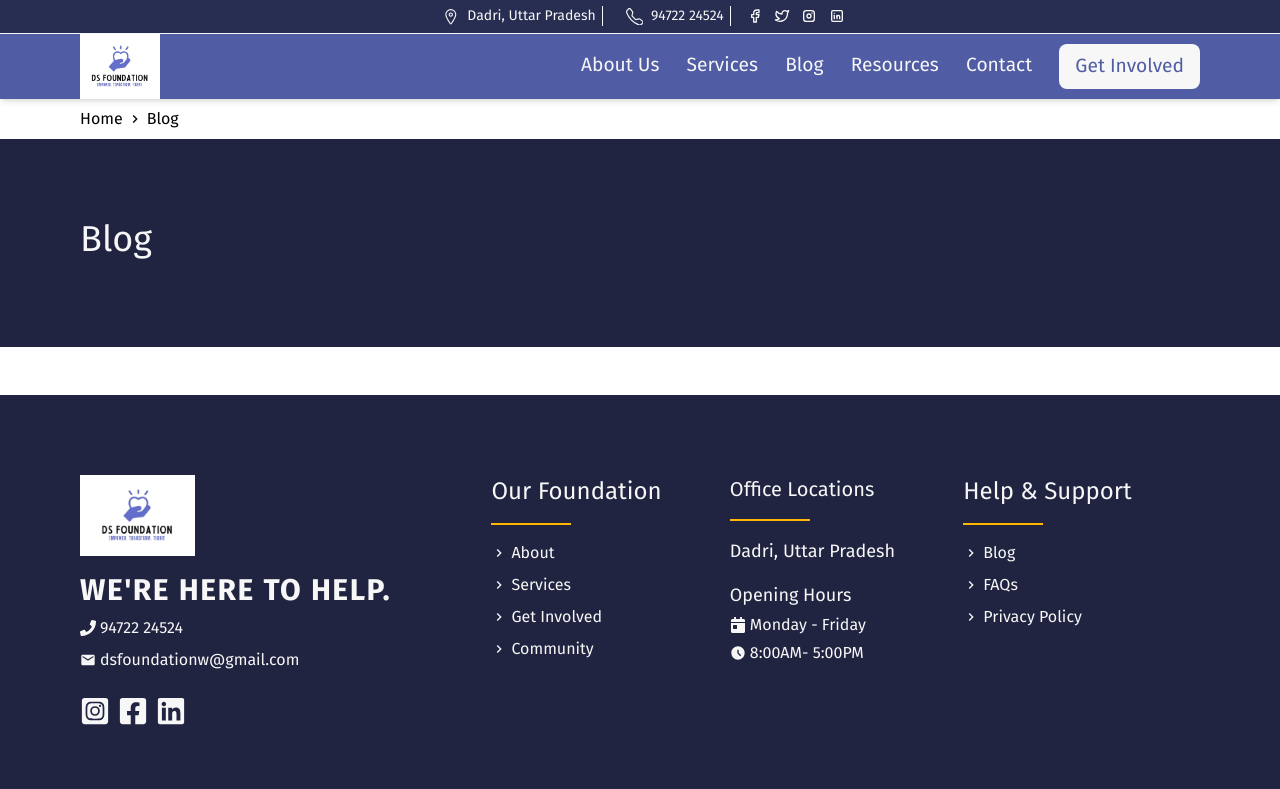
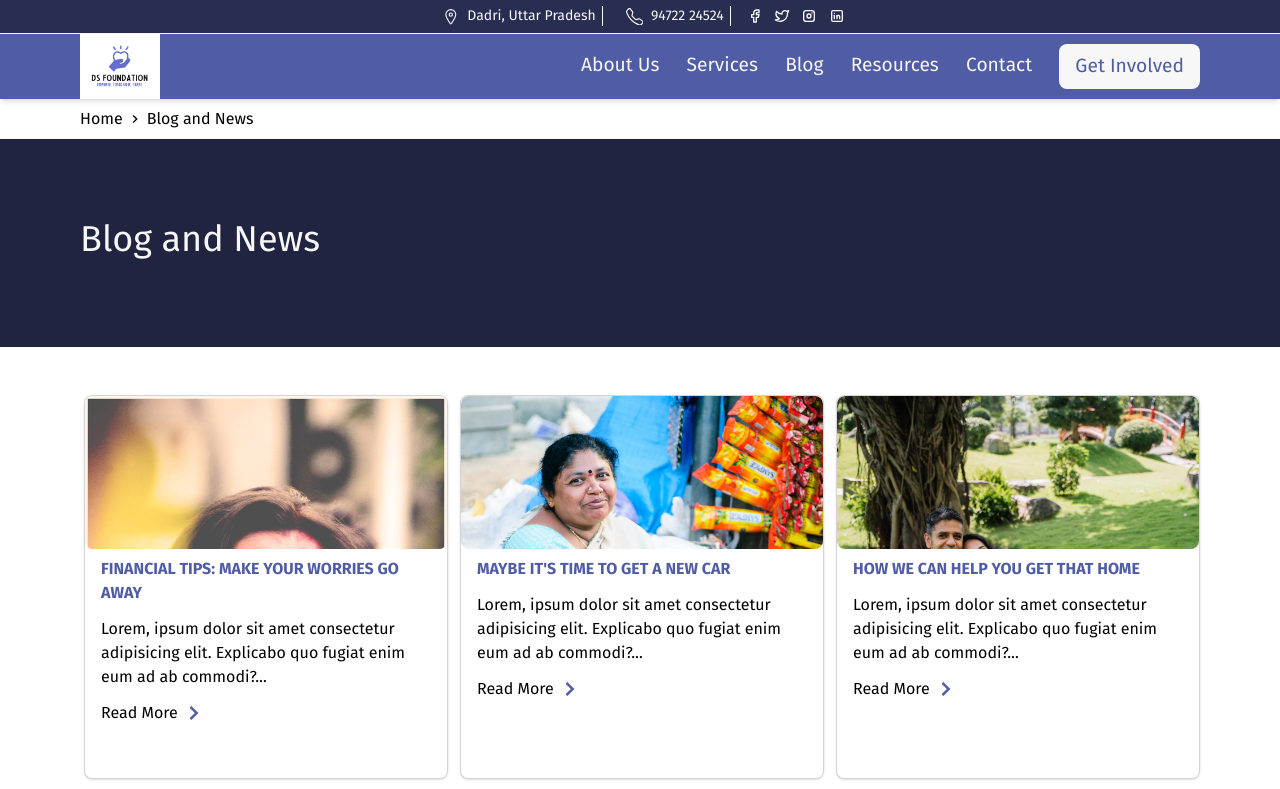
Before and after one commit to PromiseUdo/DCFoundation, a Next.js app: page /blog in a window 1280 px wide. Shown: the top 789 px of the page. Built offline with nearby package versions, Linux system fonts and the light colour scheme; what tailwindcss-text-fill would draw is missing.

Commit message:
services

```diff
--- a/app/blog/components/BreadCrumb.jsx
+++ b/app/blog/components/BreadCrumb.jsx
@@ -9,7 +9,7 @@ const BreadCrumb = () => {
         <div className="flex items-center gap-1">
           <span>Home</span>
           <MdChevronRight />
-          <span>Blog</span>
+          <span>Blog and News</span>
         </div>
       </Container>
     </div>
--- a/app/blog/components/PageBanner.jsx
+++ b/app/blog/components/PageBanner.jsx
@@ -9,7 +9,7 @@ const PageBanner = () => {
           className="w-full
         "
         >
-          <h1 className="text-[#f7f7f7] text-4xl">Blog</h1>
+          <h1 className="text-[#f7f7f7] text-4xl">Blog and News</h1>
         </div>
       </Container>
     </section>
--- /dev/null
+++ b/app/blog/components/PageContent.jsx
@@ -0,0 +1,76 @@
+import React from "react";
+import Container from "../../components/Container";
+
+import PostCard from "./PostCard";
+const posts = [
+  {
+    title: "FINANCIAL TIPS: make your worries go away",
+    image: "/post1.jpg",
+    snippet:
+      "Lorem, ipsum dolor sit amet consectetur adipisicing elit. Explicabo quo fugiat enim eum ad ab commodi?...",
+    url: "/",
+  },
+  {
+    title: "maybe it's time to get a new car",
+    image: "/post2.jpg",
+    snippet:
+      "Lorem, ipsum dolor sit amet consectetur adipisicing elit. Explicabo quo fugiat enim eum ad ab commodi?...",
+    url: "/",
+  },
+  {
+    title: "how we can help you get that home",
+    image: "/post3.jpg",
+    snippet:
+      "Lorem, ipsum dolor sit amet consectetur adipisicing elit.  Explicabo quo fugiat enim eum ad ab commodi?...",
+    url: "/",
+  },
+  {
+    title: "how we can help you get that home",
+    image: "/post3.jpg",
+    snippet:
+      "Lorem, ipsum dolor sit amet consectetur adipisicing elit.  Explicabo quo fugiat enim eum ad ab commodi?...",
+    url: "/",
+  },
+  {
+    title: "how we can help you get that home",
+    image: "/post3.jpg",
+    snippet:
+      "Lorem, ipsum dolor sit amet consectetur adipisicing elit.  Explicabo quo fugiat enim eum ad ab commodi?...",
+    url: "/",
+  },
+  {
+    title: "how we can help you get that home",
+    image: "/post3.jpg",
+    snippet:
+      "Lorem, ipsum dolor sit amet consectetur adipisicing elit.  Explicabo quo fugiat enim eum ad ab commodi?...",
+    url: "/",
+  },
+];
+
+const PageContent = () => {
+  return (
+    <div className="w-full mb-12">
+      <Container>
+        <div className="w-full  grid grid-cols-8">
+          {/* <div className="hidden md:block border-r border-gray-400  pr-1 col-span-2 h-full w-full py-4 px-2">
+            <h3 className="text-3xl font-semibold mb-6 ">Our latest posts</h3>
+          </div> */}
+
+          <div className="md:pl-1 col-span-8  grid grid-cols-1  md:grid-cols-2 lg:grid-cols-3 2xl:grid-cols-4 gap-3 h-full w-full ">
+            {posts.map((post, idx) => (
+              <PostCard
+                key={idx}
+                title={post.title}
+                image={post.image}
+                url={post.url}
+                snippet={post.snippet}
+              />
+            ))}
+          </div>
+        </div>
+      </Container>
+    </div>
+  );
+};
+
+export default PageContent;
--- /dev/null
+++ b/app/blog/components/PostCard.jsx
@@ -0,0 +1,41 @@
+import Image from "next/image";
+import Link from "next/link";
+import React from "react";
+import { FaChevronRight } from "react-icons/fa";
+
+const PostCard = ({ image, title, snippet, url }) => {
+  return (
+    <div className="bg-[#fff] shadow  hover:shadow-lg overflow-hidden  rounded-lg h-[24rem] w-full border border-[#d5d5d5] cursor-pointer transition-all duration-100">
+      <div
+        className="aspect-square h-[40%] w-full relative"
+        // style={{
+        //   background: `url('${image}')`,
+        //   backgroundSize: "cover",
+        //   backgroundPosition: "top",
+        //   backgroundRepeat: "no-repeat",
+        // }}
+      >
+        <Image
+          src={image}
+          alt="image post"
+          fill
+          objectFit="cover"
+          className="rounded-lg"
+          objectPosition="top"
+        />
+      </div>
+      <div className="w-full  px-4 py-2 flex flex-col gap-3">
+        <h3 className="uppercase text-[#505ca4] font-semibold">{title}</h3>
+        <p className="text-sm md:text-base">{snippet}</p>
+        <Link className="flex items-center gap-2" href={url}>
+          <span className="text-sm md:text-base font-light hover:text-[#505ca4] hover:underline">
+            Read More
+          </span>{" "}
+          <FaChevronRight color="#505ca4" />
+        </Link>
+      </div>
+    </div>
+  );
+};
+
+export default PostCard;
--- a/app/blog/page.jsx
+++ b/app/blog/page.jsx
@@ -1,12 +1,13 @@
 import React from "react";
 import BreadCrumb from "./components/BreadCrumb";
 import PageBanner from "./components/PageBanner";
-
+import PageContent from "./components/PageContent";
 const page = () => {
   return (
     <>
       <BreadCrumb />
       <PageBanner />
+      <PageContent />
     </>
   );
 };
--- a/app/components/PostCard.jsx
+++ b/app/components/PostCard.jsx
@@ -19,7 +19,7 @@ const PostCard = ({ image, title, snippet, url }) => {
         <p className="text-sm md:text-base">{snippet}</p>
         <Link className="flex items-center gap-2" href={url}>
           <span className="text-sm md:text-base font-light hover:text-[#505ca4] hover:underline">
-            Read Mores
+            Read More
           </span>{" "}
           <FaChevronRight color="#505ca4" />
         </Link>
```
